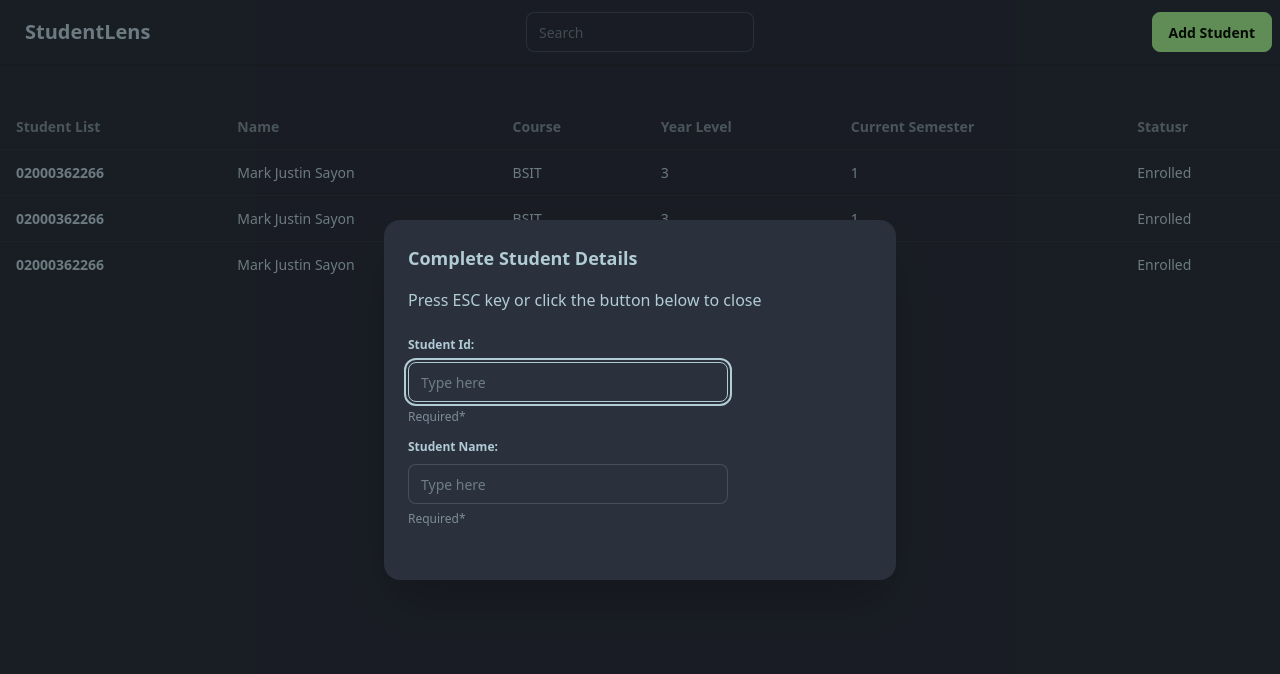
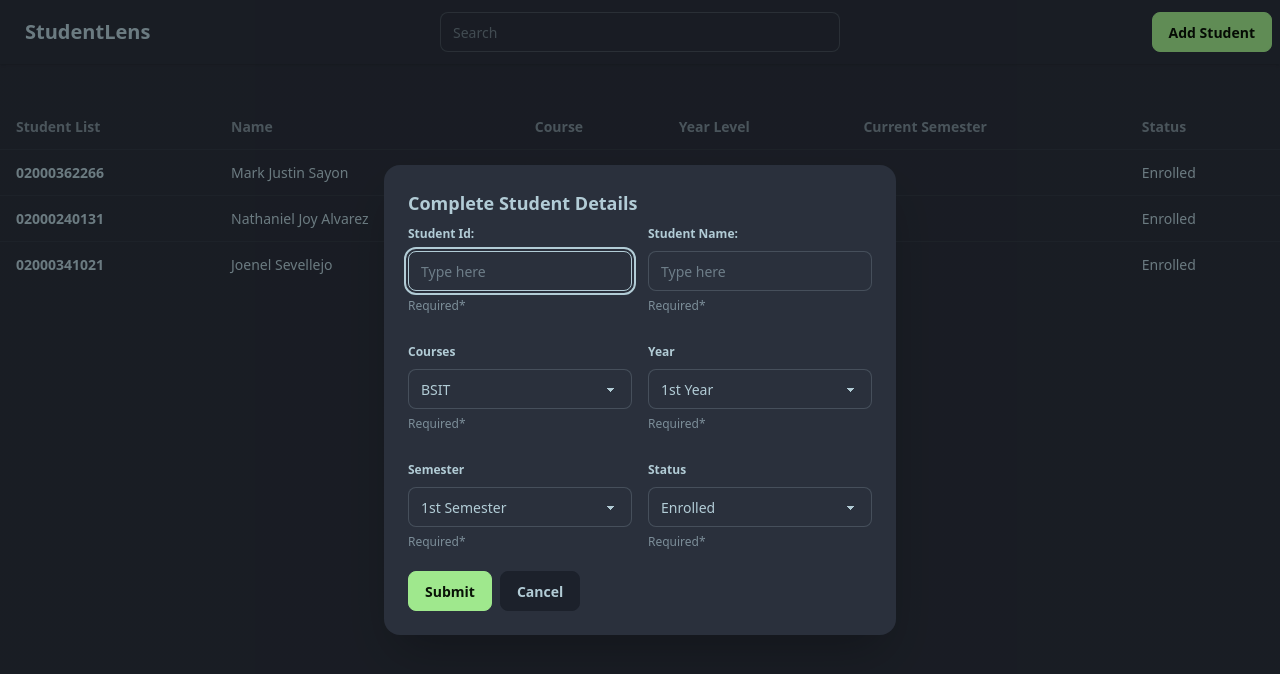
Before and after one commit to M-Juss/StudentLens, a React (Vite) app in the folder frontend/: page / in a window 1280 px wide. Both pictures are taken after a click on the button "Add Student". Shown: the top 674 px of the page. Built offline with nearby package versions, Linux system fonts and the light colour scheme.

Commit message:
added Add Student Modal

```diff
--- a/frontend/src/components/NavBar.jsx
+++ b/frontend/src/components/NavBar.jsx
@@ -1,6 +1,15 @@
 import React from 'react'
 
 const NavBar = () => {
+
+    const courses = ["BSIT", "BSTM", "BSBA-FM", "BSAIS"];
+
+    const years = ["1st Year", "2nd Year", "3rd Year", "4th Year"];
+
+    const semesters = ["1st Semester", "2nd Semester"];
+
+    const statuses = ["Enrolled", "Pending", "Approved", "Dropped", "Graduated"];
+
   return (
     <div className="navbar bg-base-100 shadow-sm">
 
@@ -9,32 +18,72 @@ const NavBar = () => {
         </div>
 
         <div className="navbar-center ">
-            <input type="text" placeholder="Search" className="input input-bordered w-24 md:w-auto" />
+            <input type="text" placeholder="Search" className="input input-bordered w-auto md:w-100" />
         </div>
 
         <div className="navbar-end">
             <button className="btn btn-primary" onClick={()=>document.getElementById('my_modal_5').showModal()}>Add Student</button>
-                <dialog id="my_modal_5" className="modal modal-bottom sm:modal-middle">
+            <dialog id="my_modal_5" className="modal modal-bottom sm:modal-middle ">
                 <div className="modal-box">
                     <h3 className="font-bold text-lg">Complete Student Details</h3>
-                    <p className="py-4">Press ESC key or click the button below to close</p>
+                    <div className='grid grid-cols-1 md:grid-cols-2 gap-4'>
                         <fieldset className="fieldset">
                             <legend className="fieldset-legend">Student Id:</legend>
-                            <input type="text" className="input" placeholder="Type here" />
+                            <input type="text" className="input " placeholder="Type here" />
                             <p className="label">Required*</p>
                         </fieldset>
+
                         <fieldset className="fieldset">
                             <legend className="fieldset-legend">Student Name:</legend>
                             <input type="text" className="input" placeholder="Type here" />
                             <p className="label">Required*</p>
                         </fieldset>
 
-                    <div className="modal-action">
+                        <fieldset className="fieldset">
+                            <legend className="fieldset-legend">Courses</legend>
+                            <select defaultValue="Pick a browser" className="select">
+                                {courses.map((course, id) => {
+                                    return(
+                                        <option key={id}>{course}</option>
+                                    )
+                                })}
+                            </select>
+                            <span className="label">Required*</span>
+                        </fieldset>
 
+                        <fieldset className="fieldset">
+                            <legend className="fieldset-legend">Year</legend>
+                            <select className="select">
+                            {years.map(year => (
+                                <option key={year}>{year}</option>
+                            ))}
+                            </select>
+                            <span className="label">Required*</span>
+                        </fieldset>
+                        <fieldset className="fieldset">
+                            <legend className="fieldset-legend">Semester</legend>
+                            <select defaultValue="1st Semester" className="select">
+                                <option>1st Semester</option>
+                                <option>2nd Semester</option>
+                            </select>
+                            <span className="label">Required*</span>
+                        </fieldset>
+                        <fieldset className="fieldset">
+                            <legend className="fieldset-legend">Status</legend>
+                            <select className="select select-bordered w-full max-w-xs">
+                                {statuses.map(status => (
+                                    <option key={status}>{status}</option>
+                                ))}
+                            </select>
+                            <span className="label">Required*</span>
+                        </fieldset>
+                        <form method="dialog ">
+                            <button className="btn btn-primary  mr-1">Submit</button>
+                            <button className="btn btn-neutral ml-1">Cancel</button>
+                        </form>
                     </div>
-
                 </div>
-                </dialog>
+            </dialog>
         </div>
     </div>
   )
--- a/frontend/src/components/TableList.jsx
+++ b/frontend/src/components/TableList.jsx
@@ -4,8 +4,8 @@ const TableList = () => {
 
     const students = [
         {studID: "02000362266", name: "Mark Justin Sayon", course: "BSIT", year: "3", sem: "1", status: "Enrolled"},
-        {studID: "02000362266", name: "Mark Justin Sayon", course: "BSIT", year: "3", sem: "1", status: "Enrolled"},
-        {studID: "02000362266", name: "Mark Justin Sayon", course: "BSIT", year: "3", sem: "1", status: "Enrolled"},
+        {studID: "02000240131", name: "Nathaniel Joy Alvarez", course: "BSIT", year: "3", sem: "1", status: "Enrolled"},
+        {studID: "02000341021", name: "Joenel Sevellejo", course: "BSIT", year: "3", sem: "1", status: "Enrolled"},
     ]
 
   return (
@@ -19,7 +19,7 @@ const TableList = () => {
                 <th>Course</th>
                 <th>Year Level</th>
                 <th>Current Semester</th>
-                <th>Statusr</th>
+                <th>Status</th>
             </tr>
             </thead>
             <tbody className='hover:bg-base-300'>
```
